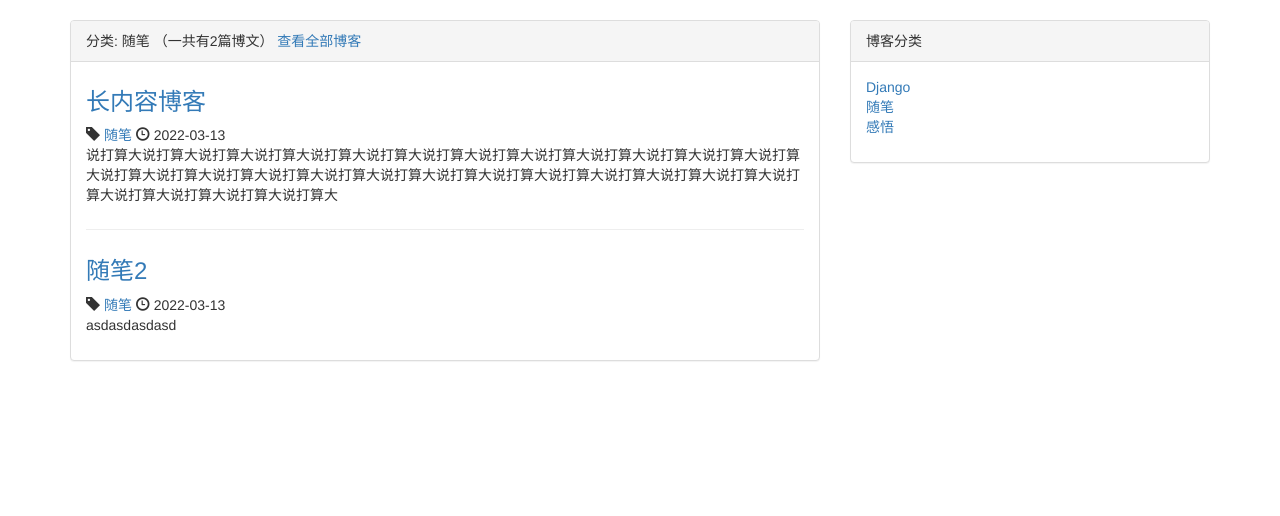
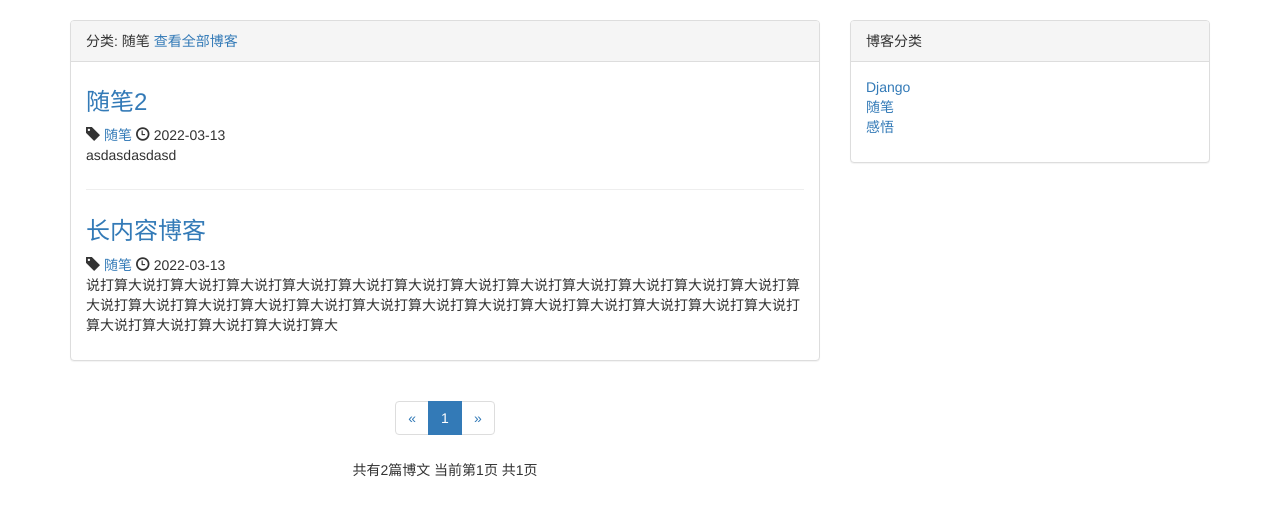
Before and after one commit to isbada/django-dev, a Django app: page /blog/type/2 in a window 1280 px wide. Shown: the part 52-568 px from the top of the page. Run offline with Django 3.2, Linux system fonts and the light colour scheme; data comes from the database, SQL or seed files in the repository; both versions use the stored data as it was after the commit; some libraries are stand-ins or nearby versions.

Commit message:
ADD: course14 优化分页显示

```diff
--- a/article_website/settings.py
+++ b/article_website/settings.py
@@ -125,3 +125,7 @@ STATIC_URL = '/static/'
 STATICFILES_DIRS = [
     os.path.join(BASE_DIR, 'static')
 ]
+
+
+# 自定义参数
+EACH_PAGE_BLOGS_NUMBER = 7
--- a/blog/models.py
+++ b/blog/models.py
@@ -20,3 +20,7 @@ class Blog(models.Model):
 
     def __str__(self):
         return f"<Blog: {self.title}>"
+
+
+    class Meta:
+        ordering = ["-create_time"]
--- a/blog/static/blog/blog.css
+++ b/blog/static/blog/blog.css
@@ -29,3 +29,8 @@ ul.blog-info-description li{
 div.blog-content{
     text-indent: 2em;
 }
+
+
+div.paginator{
+    text-align: center;
+}
--- a/blog/templates/blog/blog_list.html
+++ b/blog/templates/blog/blog_list.html
@@ -24,7 +24,7 @@ active
             <div class="panel panel-default">
                 <div class="panel-heading">
                     {% block blog_list_title %}
-                    博客列表（一共有{{ blogs|length }}篇博文）
+                    博客列表
                     {% endblock blog_list_title %}
                 </div>
                 <div class="panel-body">
@@ -41,9 +41,55 @@ active
                         </div>
                     <!-- 如果无数据时的显示 -->
                     {% empty %}
-                        <p>--暂无博客 敬请期待--</p>
+                        <p>暂无博客 敬请期待</p>
                     {% endfor %}
                 </div>
+            </div>
+
+            <div class="paginator">
+                <ul class="pagination">
+                    <!-- 上一页 -->
+                    <li>
+                    {% if page_of_blogs.has_previous %}
+                        <a href="?page={{ page_of_blogs.previous_page_number }}" aria-label="Previous">
+                            <span aria-hidden="true">&laquo;</span>
+                        </a>
+                    {% else %}
+                        <span aria-hidden="true">&laquo;</span>
+                    {% endif %}
+                    </li>
+
+                    <!-- 页码 -->
+                    {% for page_num in page_range %}
+                        {% if page_num == page_of_blogs.number %}
+                            <li class="active"><a href="?page={{ page_num }}">{{ page_num }}</a></li>
+                        {% else %}
+                            {% if page_num == '...' %}
+                                <li><span>{{ page_num }}</span></li>
+                            {% else %}
+                                <li><a href="?page={{ page_num }}">{{ page_num }}</a></li>
+                            {% endif %}
+
+                        {% endif %}
+                    {% endfor %}
+
+                    <!-- 下一页 -->
+                    <li>
+                    {% if page_of_blogs.has_next %}
+                        <a href="?page={{ page_of_blogs.next_page_number }}" aria-label="Next">
+                            <span aria-hidden="true">&raquo;</span>
+                        </a>
+                    {% else %}
+                        <span aria-hidden="true">&raquo;</span>
+                    {% endif %}
+                    </li>
+                </ul>
+
+                <p>共有{{ page_of_blogs.paginator.count }}篇博文
+                   当前第{{ page_of_blogs.number }}页
+                   共{{ page_of_blogs.paginator.num_pages  }}页
+                </p>
+
             </div>
 
 
--- a/blog/templates/blog/blogs_with_type.html
+++ b/blog/templates/blog/blogs_with_type.html
@@ -7,6 +7,6 @@
 
 
 {% block blog_list_title %}
-    分类: {{ blog_type.type_name }} （一共有{{ blogs|length }}篇博文）
+    分类: {{ blog_type.type_name }}
     <a href="{% url 'blog_list' %}">查看全部博客</a>
 {% endblock blog_list_title %}
--- a/blog/views.py
+++ b/blog/views.py
@@ -1,12 +1,37 @@
 from django.shortcuts import render_to_response, get_object_or_404
 from .models import Blog, BlogType
-
+from django.core.paginator import Paginator
+from django.conf import settings
 
 # Create your views here.
 def blog_list(request):
+
+    # 获取get请求参数,获取页码参数
+    page_num = request.GET.get('page', 1)
+    blogs_all_list = Blog.objects.all()
+    paginator = Paginator(blogs_all_list, settings.EACH_PAGE_BLOGS_NUMBER)  # 每10页进行分页
+    page_of_blogs = paginator.get_page(page_num)  # get_page自动处理字符串 边界等问题
+    # 原本的页码可能太多，只返回附近的
+    current_page_num = page_of_blogs.number
+    page_range = list(
+        range(max(current_page_num - 2, 1),
+              min(current_page_num + 3, paginator.num_pages)))
+    # 接上省略
+    if page_range[0] - 1 >= 2:
+        page_range.insert(0, '...')
+    if paginator.num_pages - page_range[-1] >= 2:
+        page_range.append('...')
+    # 接上首页尾页
+    if page_range[0] != 1:
+        page_range.insert(0, 1)
+    if page_range[-1] != paginator.num_pages:
+        page_range.append(paginator.num_pages)
+
     context = {}
-    context['blogs'] = Blog.objects.all()
+    context['blogs'] = page_of_blogs.object_list
+    context['page_of_blogs'] = page_of_blogs
     context['blog_types'] = BlogType.objects.all()
+    context['page_range'] = page_range
     return render_to_response('blog/blog_list.html', context)
 
 
@@ -18,8 +43,34 @@ def blog_detail(request, blog_pk):
 
 def blogs_with_type(request, blog_type_pk):
     context = {}
+
+    # 获取get请求参数,获取页码参数
+    page_num = request.GET.get('page', 1)
     blog_type = get_object_or_404(BlogType, pk=blog_type_pk)
-    context['blogs'] = Blog.objects.filter(blog_type=blog_type)
+    blogs_all_list = Blog.objects.filter(blog_type=blog_type)
+    paginator = Paginator(blogs_all_list, settings.EACH_PAGE_BLOGS_NUMBER)  # 每10页进行分页
+    page_of_blogs = paginator.get_page(page_num)  # get_page自动处理字符串 边界等问题
+    # 原本的页码可能太多，只返回附近的
+    current_page_num = page_of_blogs.number
+    page_range = list(
+        range(max(current_page_num - 2, 1),
+              min(current_page_num + 2, paginator.num_pages) + 1))
+    # 接上省略
+    print(page_range, current_page_num, page_of_blogs)
+    if page_range[0] - 1 >= 2:
+        page_range.insert(0, '...')
+    if paginator.num_pages - page_range[-1] >= 2:
+        page_range.append('...')
+    # 接上首页尾页
+    if page_range[0] != 1:
+        page_range.insert(0, 1)
+    if page_range[-1] != paginator.num_pages:
+        page_range.append(paginator.num_pages)
+
+    context = {}
+    context['blogs'] = page_of_blogs.object_list
     context['blog_type'] = blog_type
+    context['page_of_blogs'] = page_of_blogs
     context['blog_types'] = BlogType.objects.all()
+    context['page_range'] = page_range
     return render_to_response('blog/blogs_with_type.html', context)
```
Also changed, not shown: blog/migrations/0002_auto_20220315_1207.py (added), db.sqlite3.
